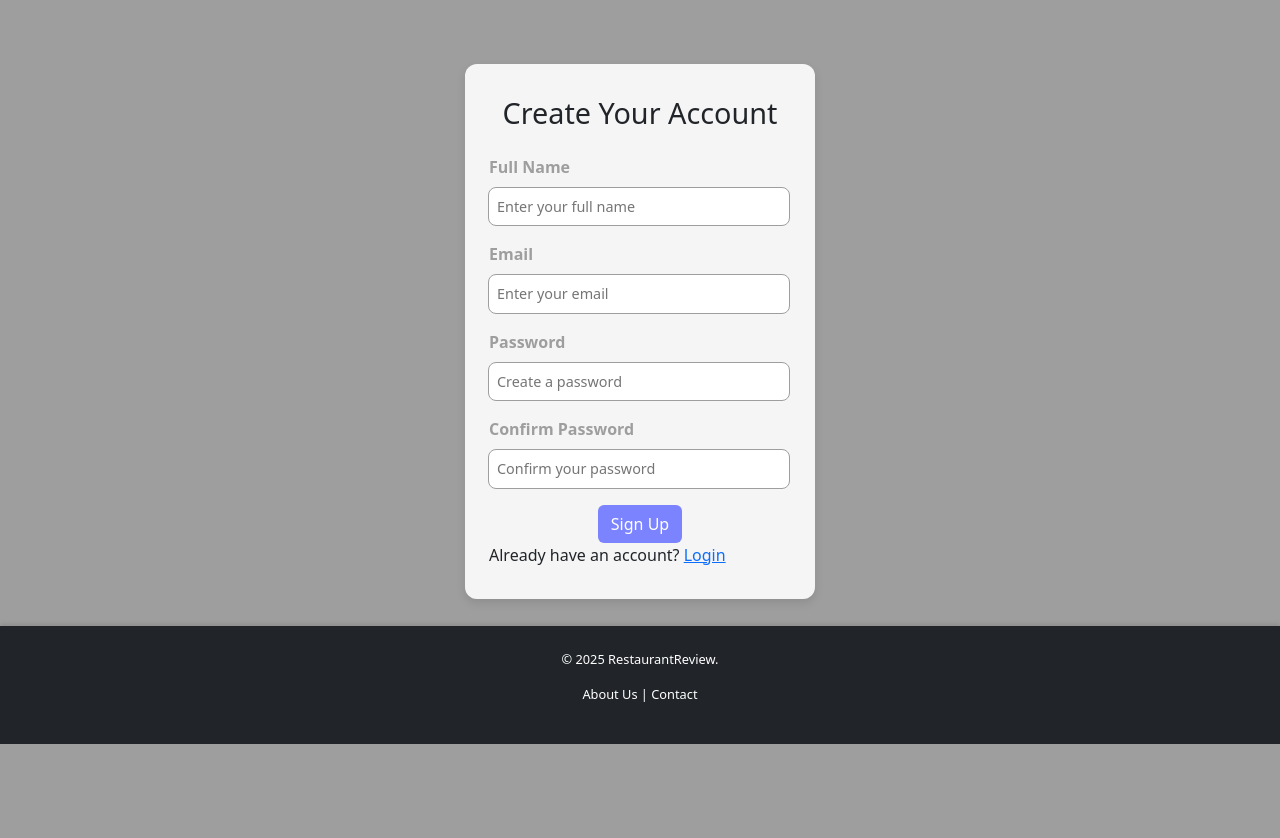
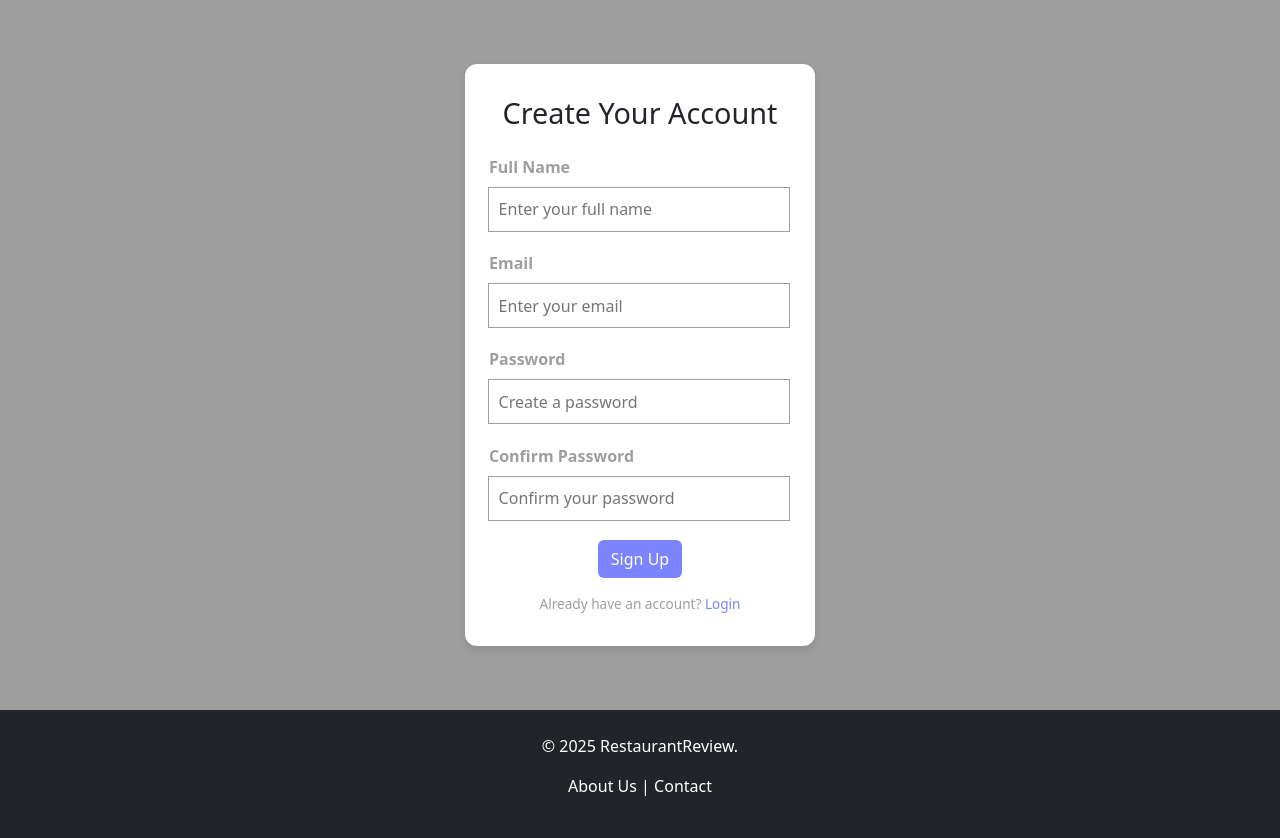
Before and after one commit to samueltl21/restaurantreview, a Flask app: page /sign_up in a window 1280 px wide. Shown: the part 56-894 px from the top of the page. Before the commit the page ends 800 px from the top, so only its background shows below. Run offline with Flask 3, Linux system fonts and the light colour scheme.

Commit message:
fixing css from footer overlapping some  text

```diff
--- a/app/static/styles.css
+++ b/app/static/styles.css
@@ -55,7 +55,7 @@ body {
     max-width: 350px;
     margin: 4rem auto;
     padding: 2rem 1.5rem;
-    background-color: rgba(255, 255, 255, 0.9);
+    background-color: #ffffff;
     border-radius: 12px;
     box-shadow: 0 4px 10px rgba(0, 0, 0, 0.1);
 }
@@ -67,11 +67,8 @@ h1 {
     margin-bottom: 1.5rem;
 }
 
-
-/* Input group styles */
 .input-group {
-    margin-bottom: 1rem;
-    overflow: visible;
+    margin-bottom: 1.2rem;
 }
 
 .input-group label {
@@ -83,10 +80,9 @@ h1 {
 
 .input-group input {
     width: 100%;
-    padding: 0.5rem;
+    padding: 0.6rem;
     border: 1px solid #9d9e9d;
-    border-radius: 8px !important;;
-    font-size: 0.9rem;
+    font-size: 1rem;
     box-sizing: border-box;
     transition: all 0.2s ease-in-out;
 }
@@ -94,11 +90,10 @@ h1 {
 .input-group input:focus {
     border-color: #7c83ff;
     outline: none;
-    box-shadow: 0 0 4px rgba(124, 131, 255, 0.2);
-    border-radius: 8px;
+    box-shadow: 0 0 5px rgba(124, 131, 255, 0.25);
 }
 
-/* General button styles */
+/* Buttons */
 /* .btn {
     width: 100%;
     padding: 0.6rem;
@@ -117,33 +112,18 @@ h1 {
     border: 1px solid #ffffff;
 } */
 
-/* Link styles */
-.link {
-    margin-top: 0.5rem;
+.form-link {
+    margin-top: 1rem;
     text-align: center;
     color: #9d9e9d;
     font-size: 0.85rem;
 }
 
-.link a {
+.form-link a {
     color: #7c83ff;
     text-decoration: none;
 }
 
-.link a:hover {
+.form-link a:hover {
     text-decoration: underline;
 }
-
-/* Footer styles */
-footer {
-    position: fixed;
-    bottom: 0;
-    left: 0;
-    width: 100%;
-    text-align: center;
-    padding: 1rem;
-    background-color: #f5f5f5;
-    color: #9d9e9d;
-    font-size: 0.8rem;
-    box-shadow: 0 -2px 4px rgba(0, 0, 0, 0.1);
-}
```
